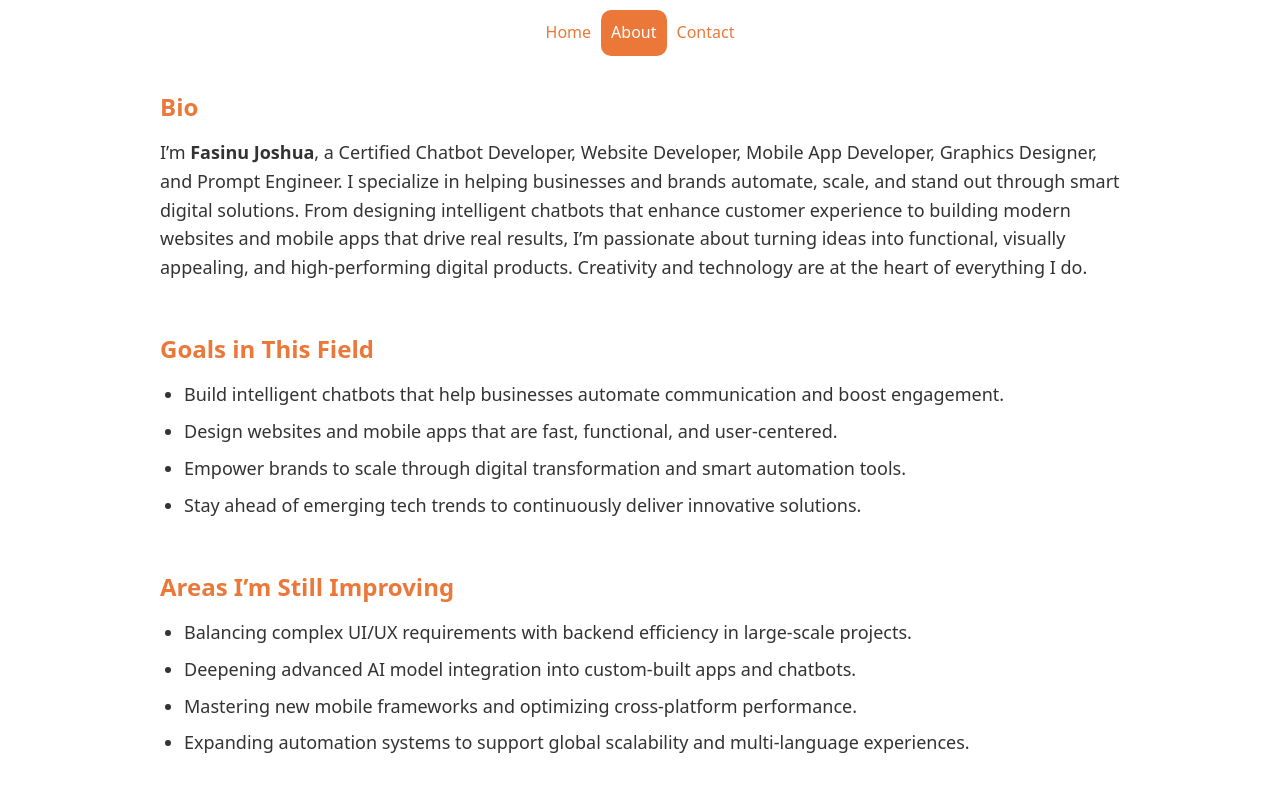
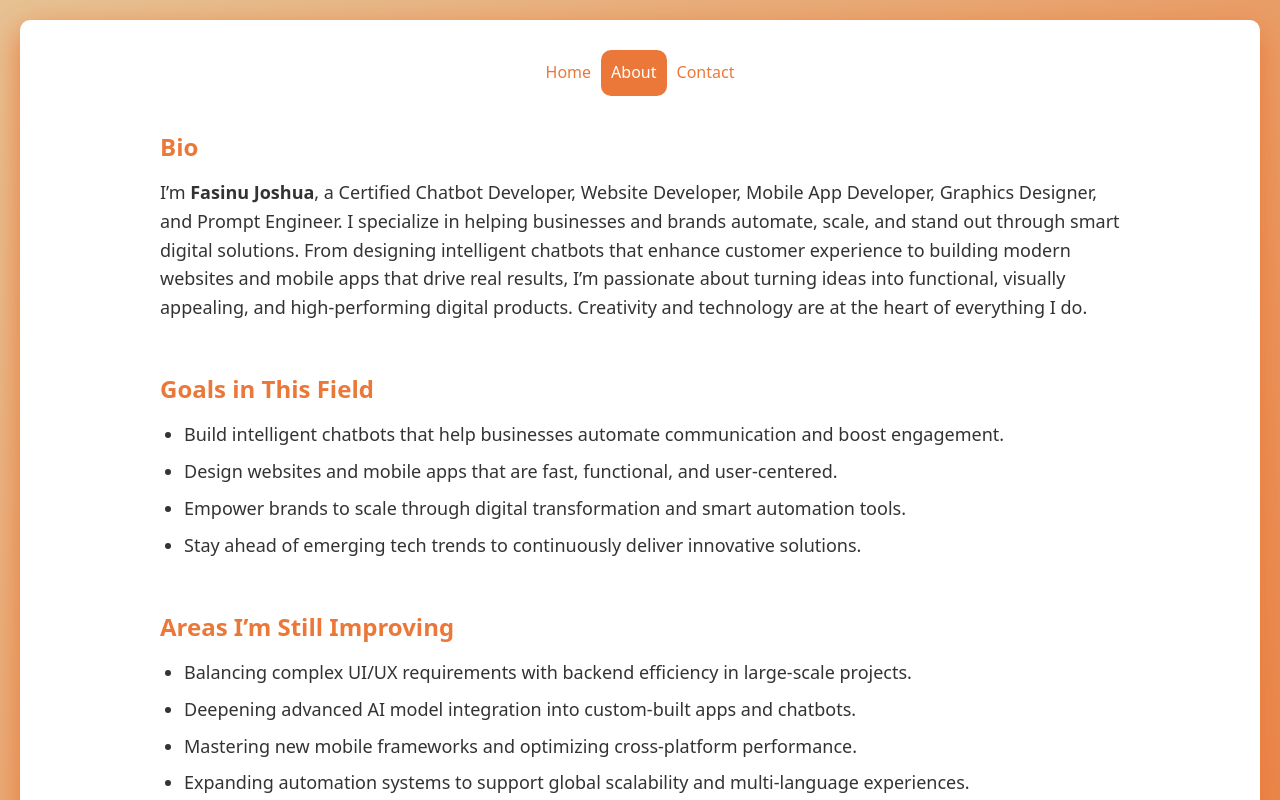
Before and after one commit to Joshdigitalconcept/hng-task1, a plain HTML site: page about.html in a window 1280 px wide. Shown: the top 800 px of the page. Drawn offline with Linux system fonts and the light colour scheme.

Commit message:
page arrangement

```diff
--- a/about.html
+++ b/about.html
@@ -7,6 +7,7 @@
   <link rel="stylesheet" href="styles.css">
 </head>
 <body>
+  <div class="container">
     <nav>
       <a href="index.html">Home</a>
       <a class="active" href="about.html">About</a>
@@ -61,5 +62,6 @@
         </p>
       </section>
     </main>
+  </div>
 </body>
 </html>
--- a/index.html
+++ b/index.html
@@ -62,6 +62,16 @@
         </div>
     </article>
 
-    <script src="script.js"></script>
+    <script>
+        // Update time on load and every second
+        function updateTime() {
+            const timeElement = document.getElementById('current-time');
+            if (timeElement) {
+                timeElement.textContent = Date.now();
+            }
+        }
+        updateTime();
+        setInterval(updateTime, 1000); // Updates every second
+    </script>
 </body>
 </html>
--- a/styles.css
+++ b/styles.css
@@ -9,6 +9,22 @@ body {
   font-family: system-ui, -apple-system, sans-serif;
   line-height: 1.6;
   color: #333;
+  padding: 20px;
+  min-height: 100vh;
+  background: linear-gradient(135deg, #e6c294 0%, #EB7839 100%);
+}
+
+.container{
+  background-color: #fff;
+  padding: 20px;
+  border-radius: 10px;
+  transition: transform 0.3s ease, box-shadow 0.3s ease;
+  box-shadow: 0 10px 30px #EB7839;
+}
+.container:hover{
+  transform: translateY(-5px);
+  box-shadow: 0 15px 35px #EB7839;
+
 }
 
 /* Contact Us Page */
```
Also changed, not shown: contact.html (+2 -0 lines). Lines whose indentation alone changed are shown as unchanged.
